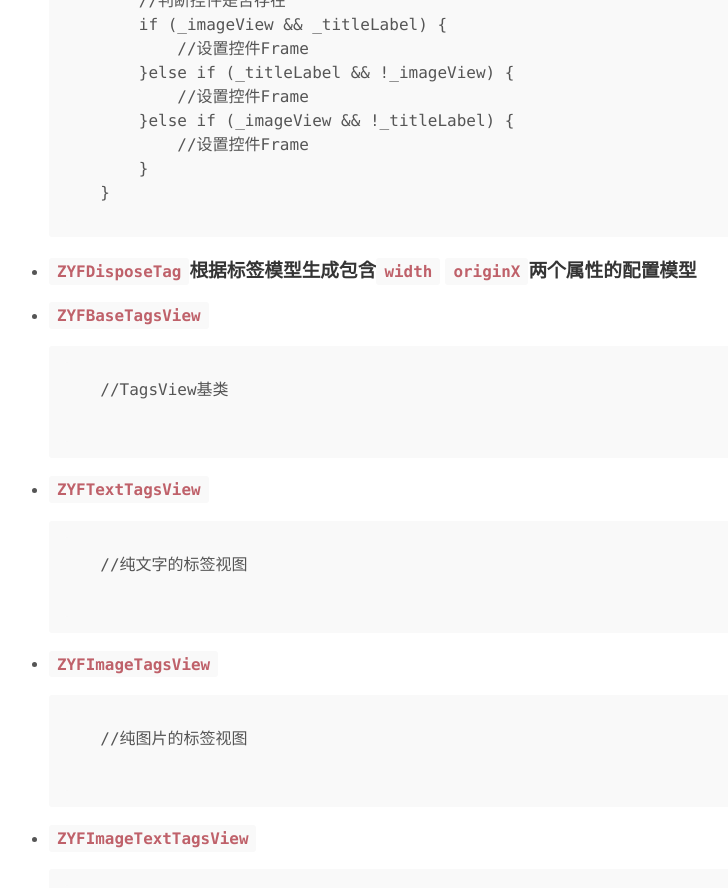
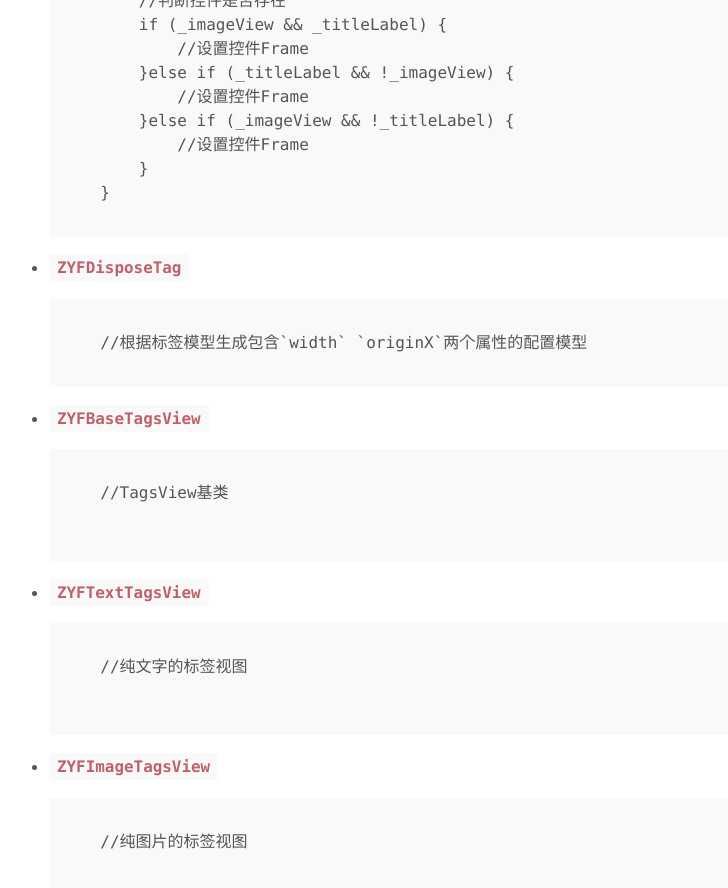
Before and after one commit to zyfilife/zyfilife.github.io, a Jekyll site: the page built from _posts/2018-01-25-zyftagsview.md, in a window 1280 px wide and 900 px high, scrolled down 1698 px. Shown: the top 888 px of the window, without its empty margins (231-959 px from the left). Built offline with Jekyll 4.4.1, drawn with Linux system fonts in a browser that asks for light colours; our own code applies the rules of GitHub Pages for plain Markdown files.

Commit message:
zyftagsview

````diff
--- a/_posts/2018-01-25-zyftagsview.md
+++ b/_posts/2018-01-25-zyftagsview.md
@@ -65,7 +65,11 @@ editor: 朱益锋
         }
     }
     ```
-- ### `ZYFDisposeTag`根据标签模型生成包含`width` `originX`两个属性的配置模型
+- ### `ZYFDisposeTag`
+    ```
+    //根据标签模型生成包含`width` `originX`两个属性的配置模型
+    ```
+
 
 - ### `ZYFBaseTagsView`
 
````
